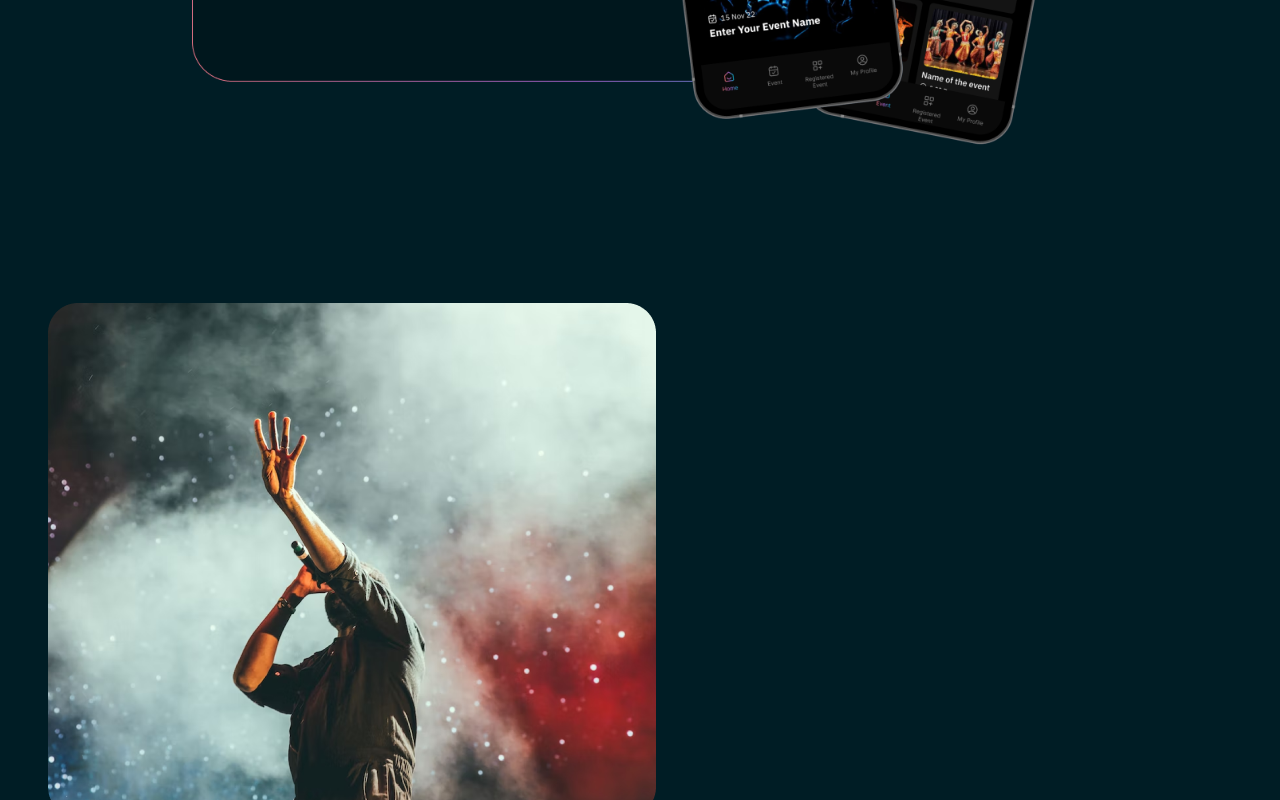
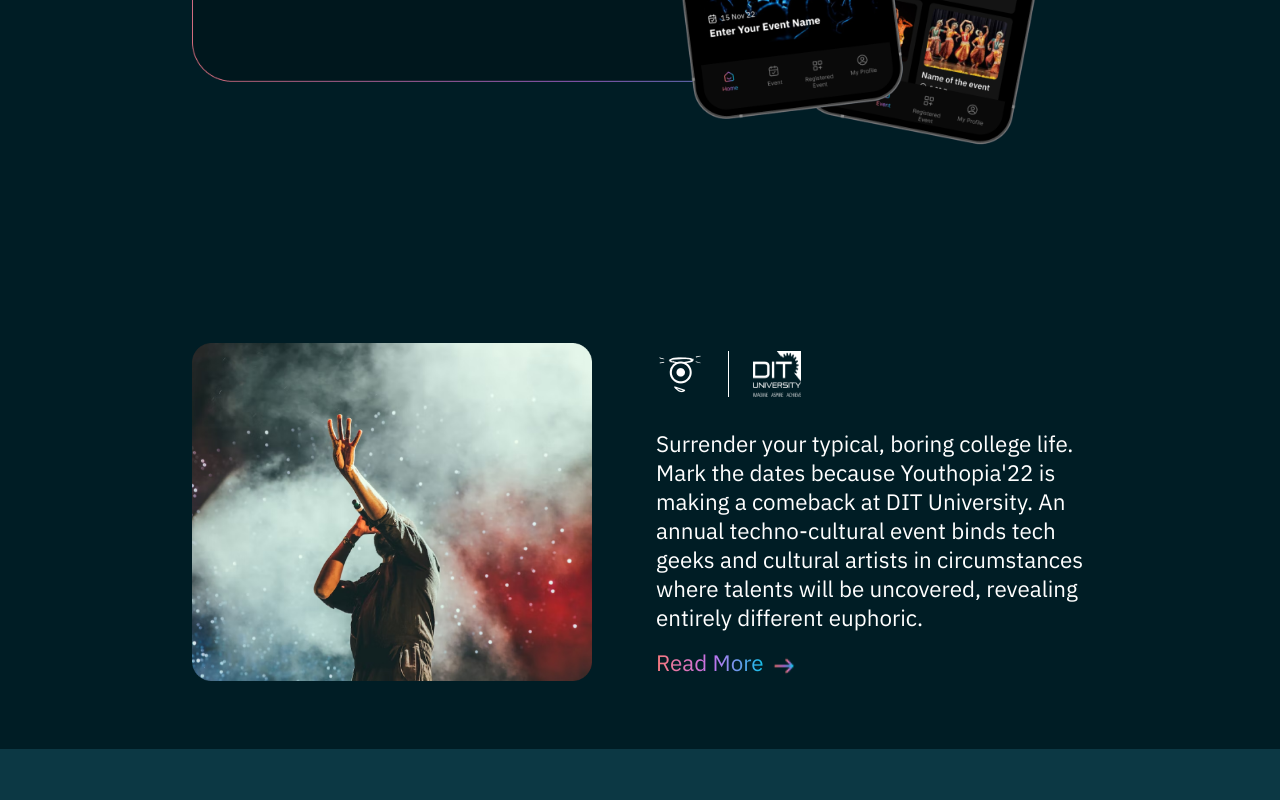
Before and after one commit to VaibhavAswal/youthopia2022, a React (Create React App) app: page / in a window 1280 px wide. Shown: the part 2000-2800 px from the top of the page. Built offline with nearby package versions, Linux system fonts and the light colour scheme.

Commit message:
fixed responsiveness for YouthopiaComponent

```diff
--- a/src/Components/Youthopiacomp/Youthopiacomp.css
+++ b/src/Components/Youthopiacomp/Youthopiacomp.css
@@ -1,71 +1,113 @@
-.left {
-    width:30%;
-    height: 100%;
-
-
-
-}
-
-
-.right{
-    width:40%;
-    height: 100%;
+/* .class2 {
+	vertical-align: middle;
+} */
+/* .container1 {
 	align-items: center;
-
-}
-
-.class2{
-
-vertical-align: middle;
-
-}
-.container1{
-    align-items: center;
-}
-.main{
+} */
+/* .main {
 	padding-top: 1.5rem;
 	justify-content: center;
 	align-items: center;
 	margin-right: 2rem;
-    margin-left:3rem;
-    left:10vw;
+	margin-left: 3rem;
+	left: 10vw;
+} */
+
+.youthopiacomp {
+	display: flex;
+	justify-content: center;
+	align-items: center;
+	width: 100vw;
+	padding: 4rem 0;
 }
-.text1{
 
+.youthopiaContent {
+	display: flex;
+	justify-content: center;
+	align-items: center;
+	width: 65%;
+	gap: 4rem;
+}
 
-        font-family: 'IBM Plex Sans';
+.youthopiacompLeft > img {
+	width: 30rem;
+}
+
+.youthopiaRight {
+	justify-content: flex-start;
+}
+
+.yRightTop {
+	display: flex;
+	gap: 1.5rem;
+}
+
+.ywhitevariant {
+	width: 3rem;
+}
+.yDITU {
+	width: 3rem;
+}
+
+.yRightMiddle {
+	margin-top: 2rem;
+}
+
+.text1 {
+	font-family: "IBM Plex Sans";
 	font-style: normal;
 	font-weight: 400;
-        font-size:1.3vw;
-        color: #FFFFFF;
-        flex: none;
-        order: 0;
-        flex-grow: 0;
+	font-size: 1.4rem;
+	color: #ffffff;
 }
 
-.text2{
-    font-family: 'IBM Plex Sans';
-        font-style: normal;
-        font-size: 1.3vw;
+.yRightEnd {
+	margin-top: 1rem;
 	display: flex;
 	align-items: center;
-        background: linear-gradient(90deg, #F7797D 0%, #C471ED 52.08%, #12C2E9 100%);
+	justify-content: flex-start;
+	gap: 0.5rem;
+}
+
+.text2 {
+	font-family: "IBM Plex Sans";
+	font-style: normal;
+	font-size: 1.4rem;
+	background: linear-gradient(90deg, #f7797d 0%, #c471ed 52.08%, #12c2e9 100%);
 	-webkit-background-clip: text;
 	-webkit-text-fill-color: transparent;
 	background-clip: text;
-        text-fill-color: transparent;
-        flex: none;
-        order: 0;
-        flex-grow: 0;
 }
-.whitevariant{
-    width: 3rem;
 
+.yRightEnd > img {
+	margin-top: 6px;
+	width: 1.5rem;
 }
-.Line{
 
+@media only screen and (max-width: 1435px) {
+	.youthopiaContent {
+		width: 70%;
+	}
+	.youthopiacompLeft > img {
+		width: 25rem;
+	}
+}
 
+@media only screen and (max-width: 1278px) {
+	.youthopiaContent {
+		width: 80%;
 	}
-.DITU{
-width: 3rem;
 }
+
+@media only screen and (max-width: 1045px) {
+	.youthopiaContent {
+		flex-direction: column;
+	}
+	.youthopiacompLeft > img {
+		width: 80vw;
+		max-width: 35rem;
+	}
+	.yRightMiddle {
+		max-width: 40rem;
+	}
+}
--- a/src/Components/Youthopiacomp/index.jsx
+++ b/src/Components/Youthopiacomp/index.jsx
@@ -1,37 +1,45 @@
 import React from "react";
-        import "./Youthopiacomp.css"
 import imageS from "../../Images/imageS.png";
 import DITU from "../../Images/DITU.png";
+import arrow from "../../Images/yArrow-right.png";
+import "./Youthopiacomp.css";
 
 import Line from "../../Images/Line.png";
 import whitevariant from "../../Images/whitevariant.png";
-        const Youthopiacomp =() =>
-        {
-            return(
-<div className="main bg-[#001D25] ">
-        <div className="container1 flex flex-row">
-            <div className="left bg-[#001D25] ">
-                <img className="w-96 h-96" src={imageS} alt="image not available"></img>
+const Youthopiacomp = () => {
+	return (
+		<div className="youthopiacomp">
+			<div className="youthopiaContent">
+				<div className="youthopiacompLeft">
+					<img src={imageS} alt="youthopia"></img>
 				</div>
-            <div className="right bg-[#001D25]">
-                <div className="class1">
-                    <div className="class2 flex flex-row space-x-3">
-                        <img className="whitevariant" src={whitevariant} alt="image not available"></img>
-                        <img  className="Line " src={Line} alt="image not available"></img>
-                        <img className="DITU" src={DITU} alt="image not available"></img>
+				<div className="youthopiaRight">
+					<div className="yRightTop">
+						<img
+							className="ywhitevariant"
+							src={whitevariant}
+							alt="youthopia"
+						></img>
+						<img className="yLine " src={Line} alt="youthopia"></img>
+						<img className="yDITU" src={DITU} alt="youthopia"></img>
 					</div>
-                    <div>
-                        <p className="text1">Surrender your typical, boring college life. Mark the dates because Youthopia'22 is making a comeback at DIT University. An annual techno-cultural event binds tech geeks and cultural artists in circumstances where talents will be uncovered, revealing entirely different euphoric.</p>
+					<div className="yRightMiddle">
+						<p className="text1">
+							Surrender your typical, boring college life. Mark the dates
+							because Youthopia'22 is making a comeback at DIT University. An
+							annual techno-cultural event binds tech geeks and cultural artists
+							in circumstances where talents will be uncovered, revealing
+							entirely different euphoric.
+						</p>
 					</div>
-                    <div>
-                        <br/> <p  className="text2">Read More.</p>
-                    </div>
-                </div>
-
+					<div className="yRightEnd">
+						<p className="text2">Read More</p>
+						<img src={arrow} alt="arrow" />
 					</div>
 				</div>
 			</div>
-            )
-        }
+		</div>
+	);
+};
 
 export default Youthopiacomp;
```
Also changed, not shown: src/Images/yArrow-right.png (added). Lines whose indentation alone changed are shown as unchanged.
